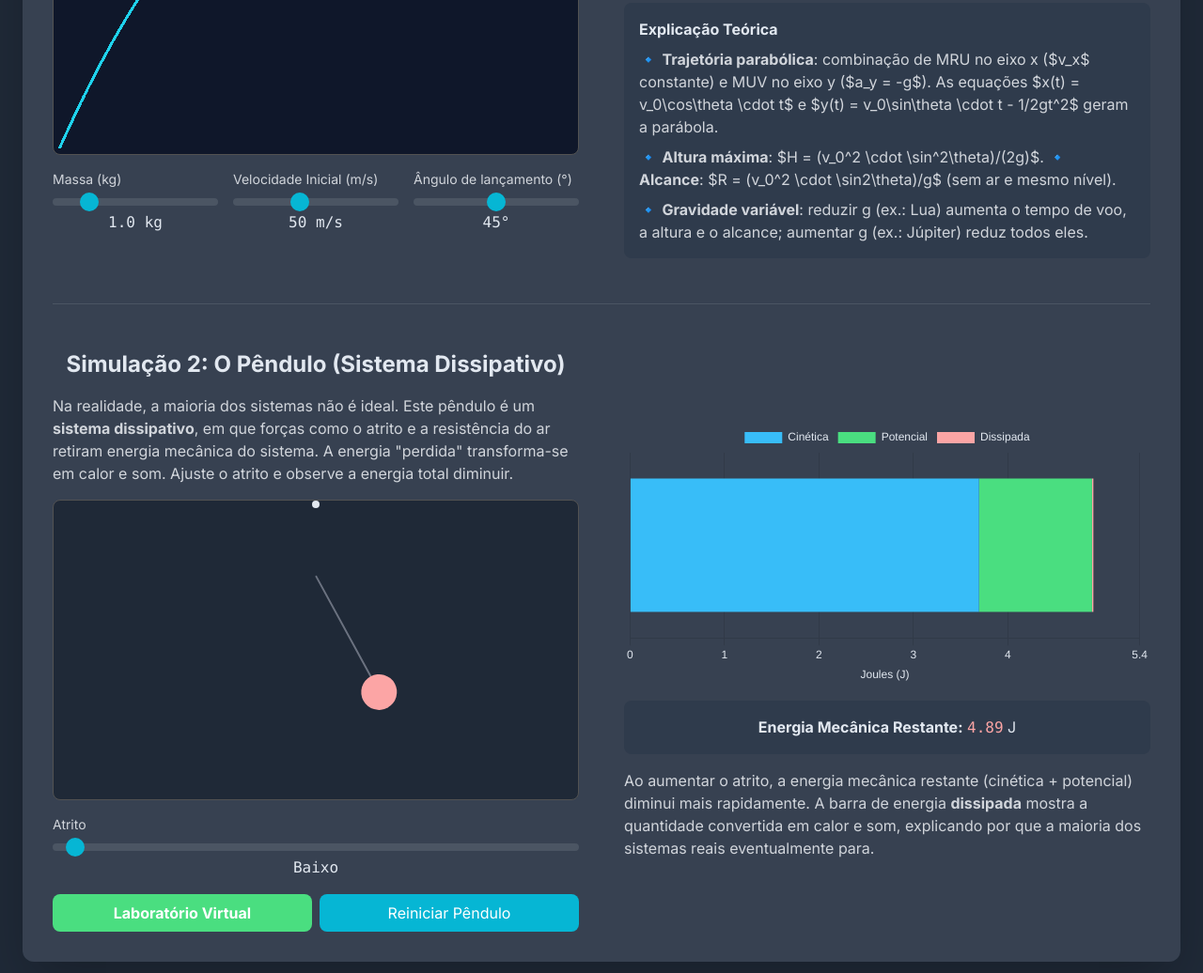
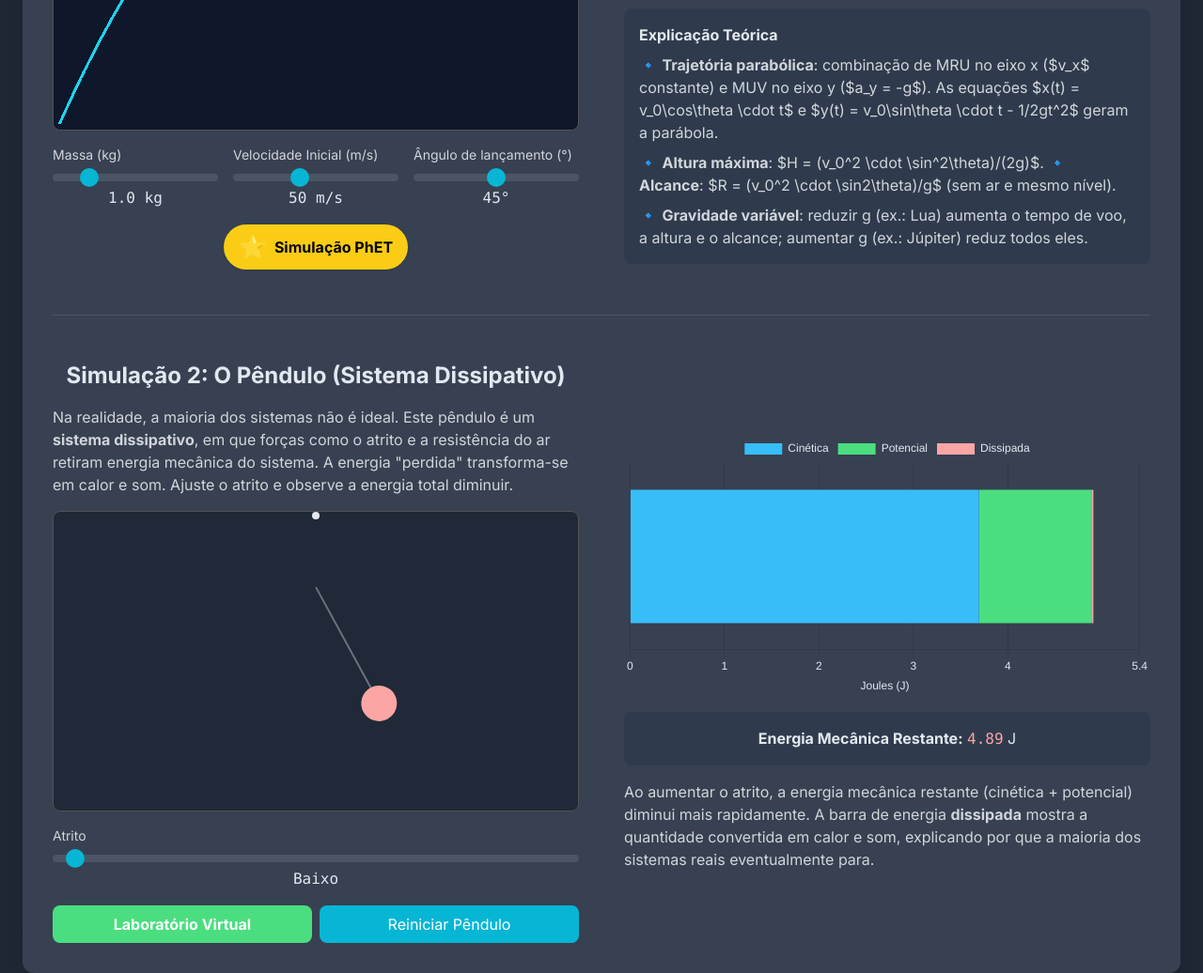
Before and after one commit to AnabeGr/fisicasemmisterio, a plain HTML site: page index.html in a window 1280 px wide. Shown: the part 2242-3278 px from the top of the page at 94% size. Drawn offline with nearby package versions, Linux system fonts and the light colour scheme.

Commit message:
Update index.html

```diff
--- a/index.html
+++ b/index.html
@@ -165,6 +165,17 @@
         <input type="range" id="proj2Angle" min="5" max="85" step="1" value="45" class="w-full h-2 bg-gray-600 rounded-lg appearance-none cursor-pointer slider-thumb" aria-label="Ângulo de lançamento do projétil 2D">
         <span id="proj2AngleValue" class="text-center block font-mono text-sm md:text-base">45°</span>
     </div>
+</div>
+<!-- Botão de estrela para simulação PhET -->
+<div class="flex justify-center mt-4">
+    <a href="https://phet.colorado.edu/sims/html/projectile-motion/latest/projectile-motion_all.html?locale=pt_BR"
+       target="_blank"
+       rel="noopener"
+       class="inline-flex items-center px-4 py-2 bg-yellow-400 hover:bg-yellow-300 text-black font-bold rounded-full shadow transition"
+       aria-label="Abrir simulação PhET de lançamento de projéteis">
+        <span class="text-2xl mr-2" aria-hidden="true">⭐</span>
+        Simulação PhET
+    </a>
 </div>
             </div>
             <div>
```
Lines whose indentation alone changed are shown as unchanged.
